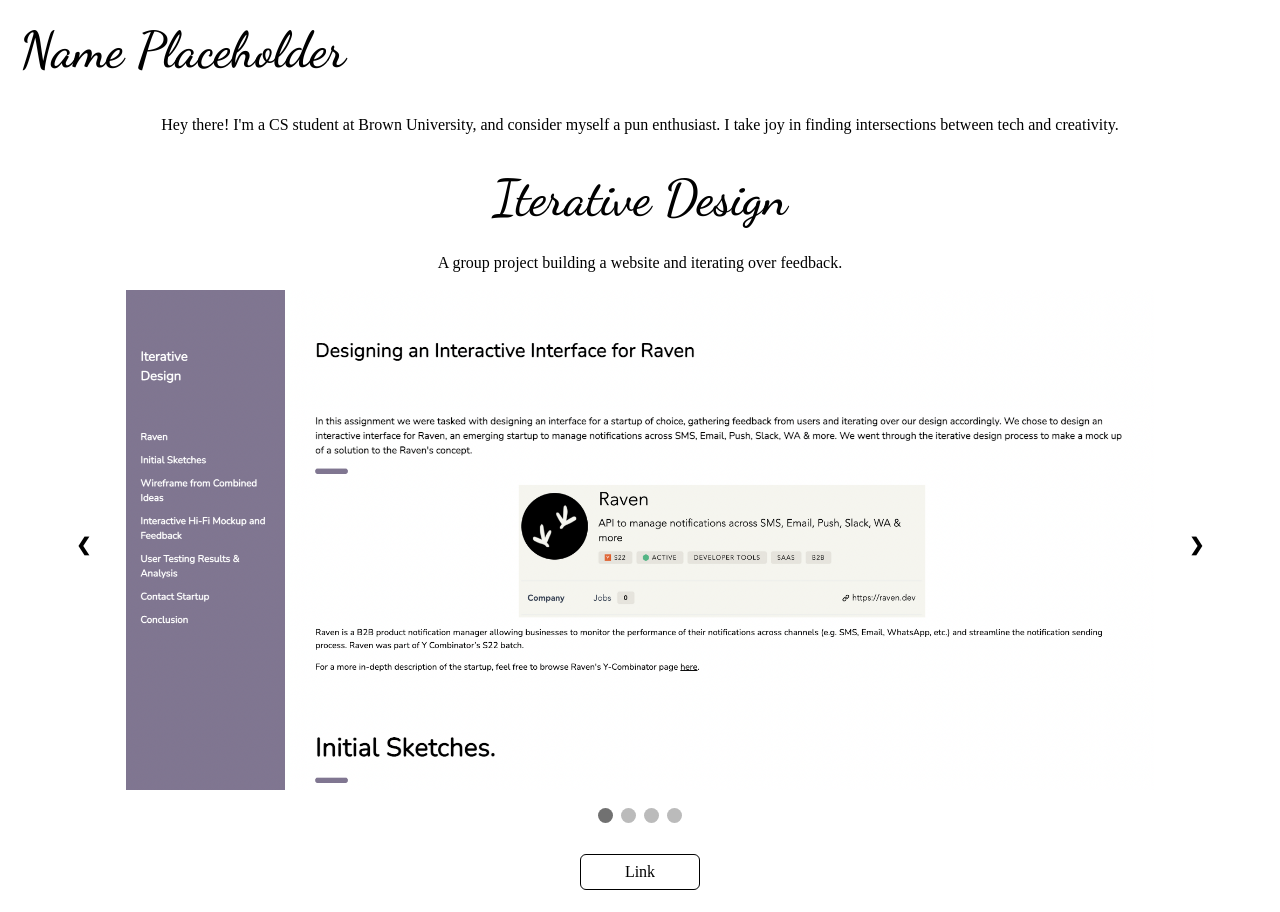
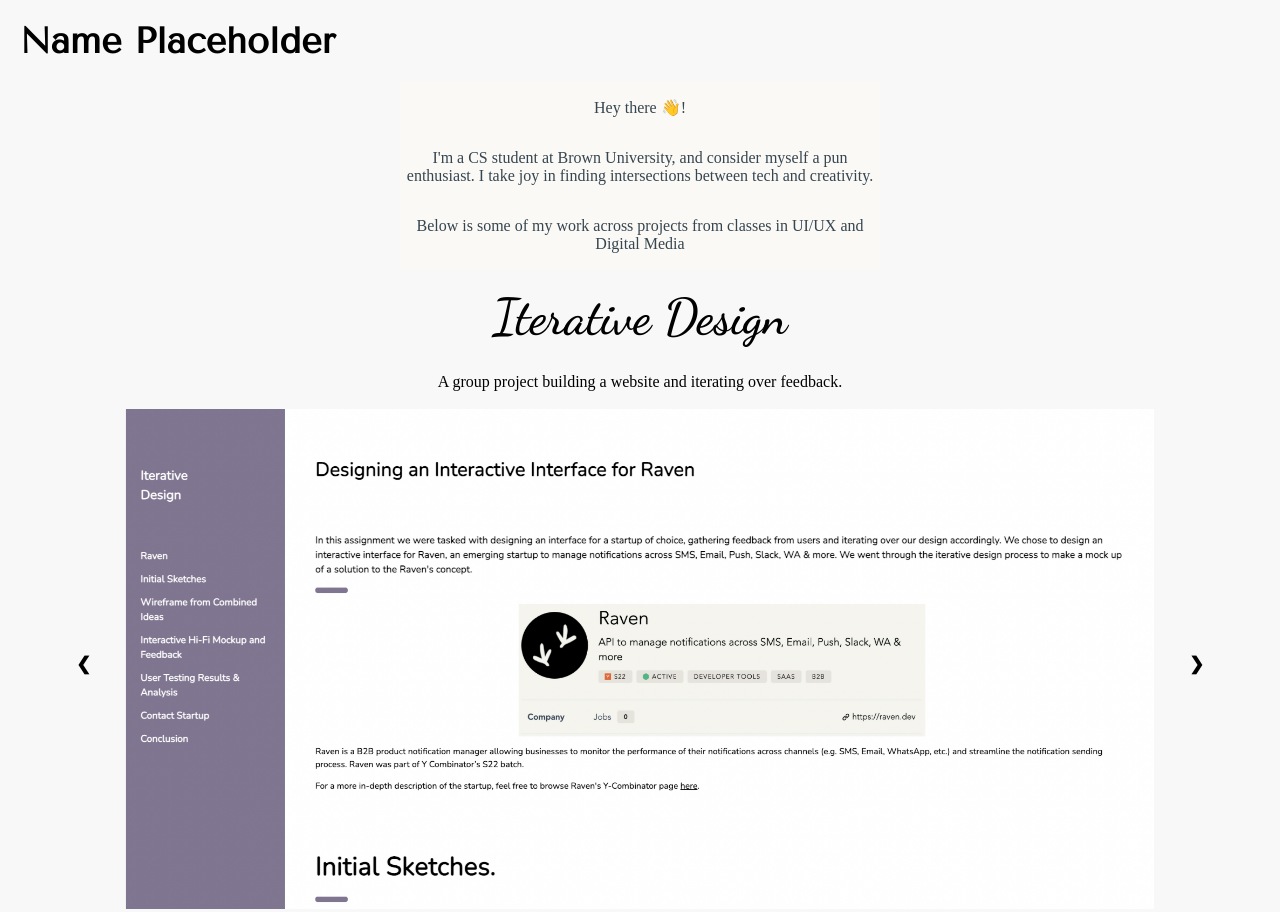
Before and after one commit to 2d0ohus0kd/portfolio, a plain HTML site: page index.html in a window 1280 px wide. Shown: the top 912 px of the page. Before the commit the page ends 890 px from the top, so only its background shows below. Drawn offline with nearby package versions, Linux system fonts and the light colour scheme.

Commit message:
updated background color and fonts

```diff
--- a/index.html
+++ b/index.html
@@ -13,6 +13,7 @@
     <meta name="viewport" content="width=device-width, initial-scale=1">
     <link rel="stylesheet" href="style.css">
     <link rel="stylesheet" href="style.css">
+    <link href="https://fonts.googleapis.com/css2?family=Tenor+Sans&display=swap" rel="stylesheet">
     <script src="script.js"></script>
     <title>Portfolio</title>
 </head>
@@ -31,10 +32,12 @@
         <a class="navbar-item" href="#Development">DEVELOPMENT</a>
         <a class="navbar-item" href="#Puns">PUNS?</a>
     </nav> -->
-    <h1>Name Placeholder</h1>
+    <h1 id="name">Name Placeholder</h1>
     <div id="app">
         <div class="blurb">
-            <p>Hey there! I'm a CS student at Brown University, and consider myself a pun enthusiast. I take joy in finding intersections between tech and creativity.</p>
+            <p>Hey there <span class="wave">👋</span>!</p>
+            <p>I'm a CS student at Brown University, and consider myself a pun enthusiast. I take joy in finding intersections between tech and creativity.</p>
+            <p>Below is some of my work across projects from classes in UI/UX and Digital Media</p>
         </div>
         <br /><br /><br /><br /><br />
         <div class="slideshow-container">
--- a/style.css
+++ b/style.css
@@ -1,9 +1,34 @@
-/* body {
+body {
   background: #F8F8F8;
   font-family: 'Questrial', sans-serif;
   margin: 0px;
   display: flex;
   flex-direction: column;
+}
+
+/* handwave emoji sourced from Jake Jarvis @https://jarv.is/notes/css-waving-hand-emoji/ */
+.wave {
+  animation-name: wave-animation;  /* Refers to the name of your @keyframes element below */
+  animation-duration: 2.5s;        /* Change to speed up or slow down */
+  animation-iteration-count: infinite;  /* Never stop waving :) */
+  transform-origin: 70% 70%;       /* Pivot around the bottom-left palm */
+  display: inline-block;
+}
+
+@keyframes wave-animation {
+    0% { transform: rotate( 0.0deg) }
+   10% { transform: rotate(14.0deg) }  /* The following five values can be played with to make the waving more or less extreme */
+   20% { transform: rotate(-8.0deg) }
+   30% { transform: rotate(14.0deg) }
+   40% { transform: rotate(-4.0deg) }
+   50% { transform: rotate(10.0deg) }
+   60% { transform: rotate( 0.0deg) }  /* Reset for the last half to pause */
+  100% { transform: rotate( 0.0deg) }
+}
+
+#name {
+  font-family: 'Tenor Sans', sans-serif;
+  font-size: 36px;
 }
 
 .navbar {
@@ -28,6 +53,7 @@
   /* color: #FAF8D4; */
 }
 
+
 html,
 body {
   font-family: "Alkalami", serif;
@@ -43,7 +69,6 @@ h3 {
   margin: 10px;
   /* font-family: "Montserrat", sans-serif; */
   font-family: "Dancing Script", cursive;
-  background: white;
   padding: 10px;
   font-size: 50px;
 }
@@ -59,7 +84,6 @@ h3 {
 
 .mySlides {
   display: none;
-
 }
 
 .prev,
@@ -91,6 +115,12 @@ h3 {
   background-color: rgba(0, 0, 0, 0.8);
 }
 .blurb {
+  background: #FAF9F6;
+  font-size: 16px;
+  font-weight: 500;
+  color: #36454F;
+  margin-left: 400px;
+  margin-right: 400px;
   font-family: "Alkalami", serif;
   display: flex;
   flex-direction: column;
@@ -102,6 +132,7 @@ h3 {
   /* font-family: "Dancing Script", cursive;
   font-size: 25px; */
   padding: 8px 12px;
+  font-family: "Alkalami", serif;
   position: absolute;
   top: -150px;
   width: 100%;
```
